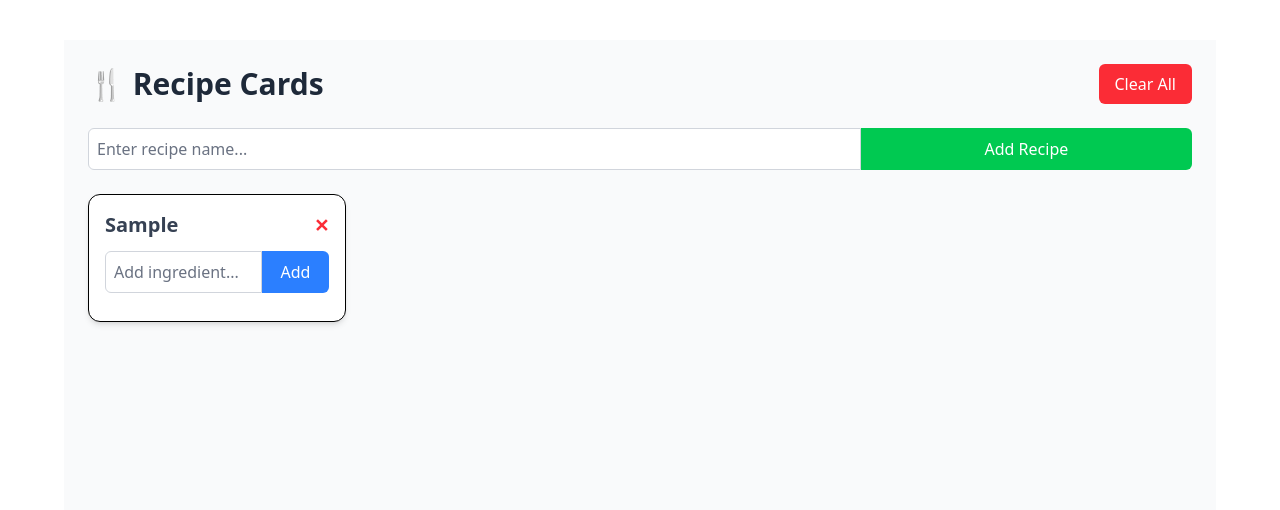
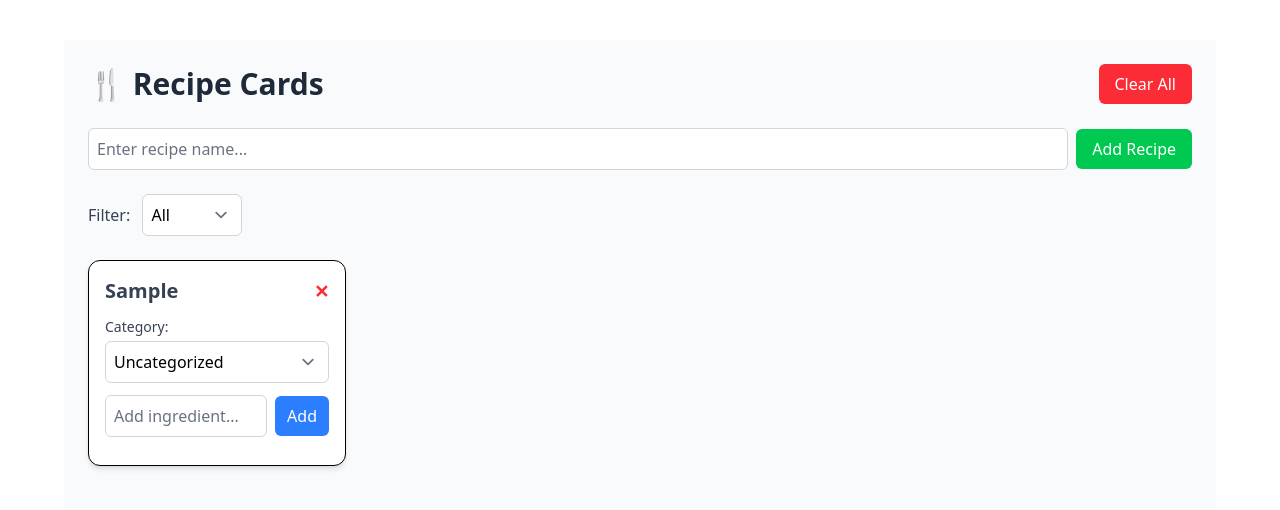
Before and after one commit to Sprite-MD/Svelte-Experiment, a SvelteKit app in the folder experiment/: page / in a window 1280 px wide. Both pictures are taken after typing "Sample" into the empty fields and a click on the button "Add Recipe". Shown: the top 510 px of the page. Built offline with nearby package versions, Linux system fonts and the light colour scheme.

Commit message:
updated readme

```diff
--- a/experiment/src/lib/stores/recipes.ts
+++ b/experiment/src/lib/stores/recipes.ts
@@ -9,45 +9,28 @@ export type Ingredient = {
 export type Recipe = {
   id: number;
   title: string;
+  category: string;
   ingredients: Ingredient[];
 };
 
-// Simple id helper to avoid duplicate keys
 const newId = () => Date.now() + Math.floor(Math.random() * 1_000_000);
 
-// Load saved recipes from localStorage
-function loadFromStorage(): Recipe[] {
-  if (typeof localStorage === 'undefined') return [];
-  try {
-    const data = localStorage.getItem('recipes');
-    return data ? JSON.parse(data) : [];
-  } catch (e) {
-    console.error('Error loading recipes from localStorage', e);
-    return [];
-  }
-}
-
 function createRecipes() {
-  const { subscribe, update, set } = writable<Recipe[]>(loadFromStorage());
-
-  // Save to localStorage whenever recipes change
-  subscribe((recipes) => {
-    if (typeof localStorage !== 'undefined') {
-      localStorage.setItem('recipes', JSON.stringify(recipes));
-    }
-  });
+  const { subscribe, update, set } = writable<Recipe[]>([]);
 
   return {
     subscribe,
 
-    addRecipe: (title: string) =>
+    addRecipe: (title: string, category: string = '') =>
       update((recipes) => [
         ...recipes,
-        { id: newId(), title, ingredients: [] }
+        { id: newId(), title, category, ingredients: [] }
       ]),
 
     removeRecipe: (id: number) =>
       update((recipes) => recipes.filter((r) => r.id !== id)),
+
+    clearAll: () => set([]),
 
     addIngredient: (recipeId: number, name: string) =>
       update((recipes) =>
@@ -88,9 +71,7 @@ function createRecipes() {
               }
             : r
         )
-      ),
-
-    clearAll: () => set([]) // clears all recipes
+      )
   };
 }
 
--- a/experiment/src/routes/+page.svelte
+++ b/experiment/src/routes/+page.svelte
@@ -3,20 +3,17 @@
 
   let newRecipe = '';
   let newIngredient: Record<number, string> = {};
+  let newCategory: Record<number, string> = {};
+  let activeCategory = '';
 </script>
 
 <main class="max-w-6xl mx-auto mt-10 p-6 bg-gray-50 min-h-screen font-sans">
-  <!-- Header with Clear All button -->
   <div class="flex justify-between items-center mb-6">
     <h1 class="text-3xl font-bold text-gray-800">🍴 Recipe Cards</h1>
     <button
       type="button"
+      class="px-4 py-2 bg-red-500 text-white rounded-md hover:bg-red-600 transition"
       on:click={() => recipes.clearAll()}
-      disabled={$recipes.length === 0}
-      class="px-4 py-2 rounded-md transition text-sm sm:text-base
-        {$recipes.length === 0
-          ? 'bg-gray-300 text-gray-600 cursor-not-allowed'
-          : 'bg-red-500 text-white hover:bg-red-600'}"
     >
       Clear All
     </button>
@@ -24,7 +21,7 @@
 
   <!-- Add Recipe Form -->
   <form
-    class="flex mb-6"
+    class="flex gap-2 mb-6 items-center"
     on:submit|preventDefault={() => {
       if (newRecipe.trim()) {
         recipes.addRecipe(newRecipe.trim());
@@ -32,30 +29,50 @@
       }
     }}
   >
+    <label for="newRecipe" class="sr-only">Recipe name</label>
     <input
+      id="newRecipe"
       type="text"
       bind:value={newRecipe}
       placeholder="Enter recipe name..."
-      class="w-[70%] p-2 border border-gray-300 rounded-l-md focus:outline-none focus:ring-2 focus:ring-green-400"
+      class="flex-1 p-2 border border-gray-300 rounded-md focus:outline-none focus:ring-2 focus:ring-green-400"
     />
     <button
       type="submit"
-      class="w-[30%] bg-green-500 text-white rounded-r-md hover:bg-green-600 transition text-sm sm:text-base"
+      class="px-4 py-2 bg-green-500 text-white rounded-md hover:bg-green-600 transition"
     >
       Add Recipe
     </button>
   </form>
 
+  <!-- Category Filter -->
+  <div class="mb-6">
+    <label for="categoryFilter" class="mr-2 font-medium text-gray-700">
+      Filter:
+    </label>
+    <select
+      id="categoryFilter"
+      bind:value={activeCategory}
+      class="p-2 border border-gray-300 rounded-md focus:outline-none focus:ring-2 focus:ring-blue-400"
+    >
+      <option value="">All</option>
+      <option>Dessert</option>
+      <option>Breakfast</option>
+      <option>Lunch</option>
+      <option>Dinner</option>
+      <option>Vegetarian</option>
+    </select>
+  </div>
+
   <!-- Recipe Grid -->
   <div class="grid grid-cols-1 sm:grid-cols-2 lg:grid-cols-4 gap-6">
-    {#each $recipes as recipe (recipe.id)}
+    {#each $recipes.filter(r => !activeCategory || r.category === activeCategory) as recipe (recipe.id)}
       <div class="bg-white rounded-xl shadow-md p-4 border flex flex-col h-full">
         <!-- Header -->
         <div class="flex justify-between items-center mb-3">
           <h2 class="text-xl font-semibold text-gray-700">{recipe.title}</h2>
           <button
             type="button"
-            aria-label="Remove recipe"
             class="text-red-500 hover:text-red-700 text-lg font-bold"
             on:click={() => recipes.removeRecipe(recipe.id)}
           >
@@ -63,9 +80,33 @@
           </button>
         </div>
 
+        <!-- Category Selector for each recipe -->
+        <div class="mb-3">
+          <label for={`category-${recipe.id}`} class="block mb-1 text-sm font-medium text-gray-700">
+            Category:
+          </label>
+          <select
+            id={`category-${recipe.id}`}
+            bind:value={recipe.category}
+            on:change={(e: Event) => {
+              const category = (e.target as HTMLSelectElement).value;
+              recipes.updateCategory(recipe.id, category);
+            }}
+            class="w-full p-2 border border-gray-300 rounded-md focus:outline-none focus:ring-2 focus:ring-blue-400"
+          >
+            <option value="">Uncategorized</option>
+            <option>Dessert</option>
+            <option>Beef</option>
+            <option>Fish</option>
+            <option>Lunch</option>
+            <option>Dinner</option>
+            <option>Vegetarian</option>
+          </select>
+        </div>
+
         <!-- Ingredient Form -->
         <form
-          class="flex mb-3"
+          class="flex gap-2 mb-3 items-center"
           on:submit|preventDefault={() => {
             const value = (newIngredient[recipe.id] ?? '').trim();
             if (value) {
@@ -74,22 +115,24 @@
             }
           }}
         >
+          <label for={`ingredient-${recipe.id}`} class="sr-only">New ingredient</label>
           <input
+            id={`ingredient-${recipe.id}`}
             type="text"
             bind:value={newIngredient[recipe.id]}
             placeholder="Add ingredient..."
-            class="w-[70%] p-2 border border-gray-300 rounded-l-md focus:outline-none focus:ring-2 focus:ring-blue-400"
+            class="flex-grow p-2 border border-gray-300 rounded-md focus:outline-none focus:ring-2 focus:ring-blue-400 min-w-0"
           />
           <button
             type="submit"
-            class="w-[30%] bg-blue-500 text-white rounded-r-md hover:bg-blue-600 transition text-sm sm:text-base"
+            class="shrink-0 px-3 py-2 bg-blue-500 text-white rounded-md hover:bg-blue-600 transition"
           >
             Add
           </button>
         </form>
 
         <!-- Ingredients List -->
-        <ul class="space-y-1 flex-1 overflow-y-auto max-h-48">
+        <ul class="space-y-1 flex-1 overflow-y-auto">
           {#each recipe.ingredients as ingredient (ingredient.id)}
             <li class="flex justify-between items-center p-2 border rounded-md hover:bg-gray-50">
               <button
@@ -101,7 +144,6 @@
               </button>
               <button
                 type="button"
-                aria-label="Remove ingredient"
                 class="ml-2 text-red-500 hover:text-red-700"
                 on:click={() => recipes.removeIngredient(recipe.id, ingredient.id)}
               >
```
